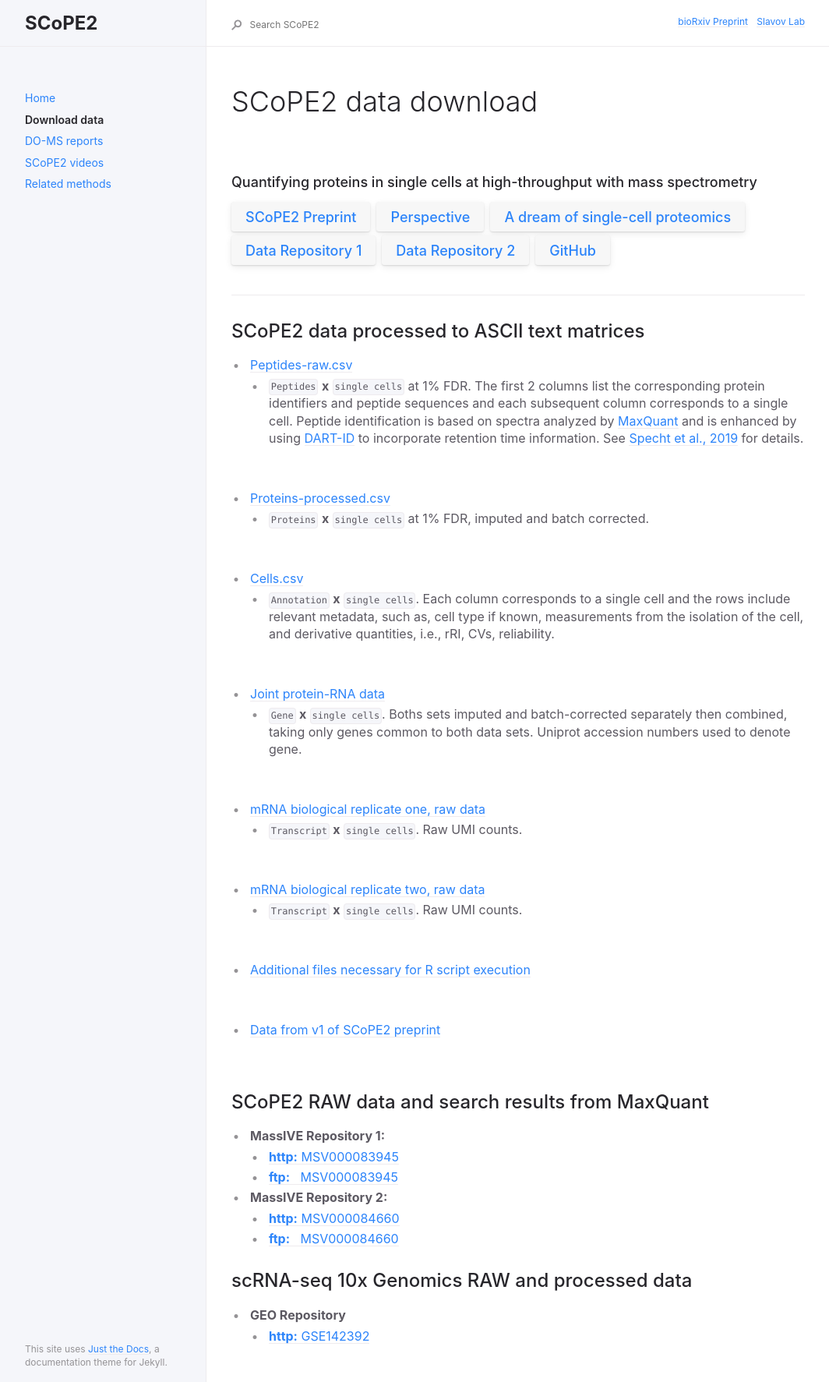
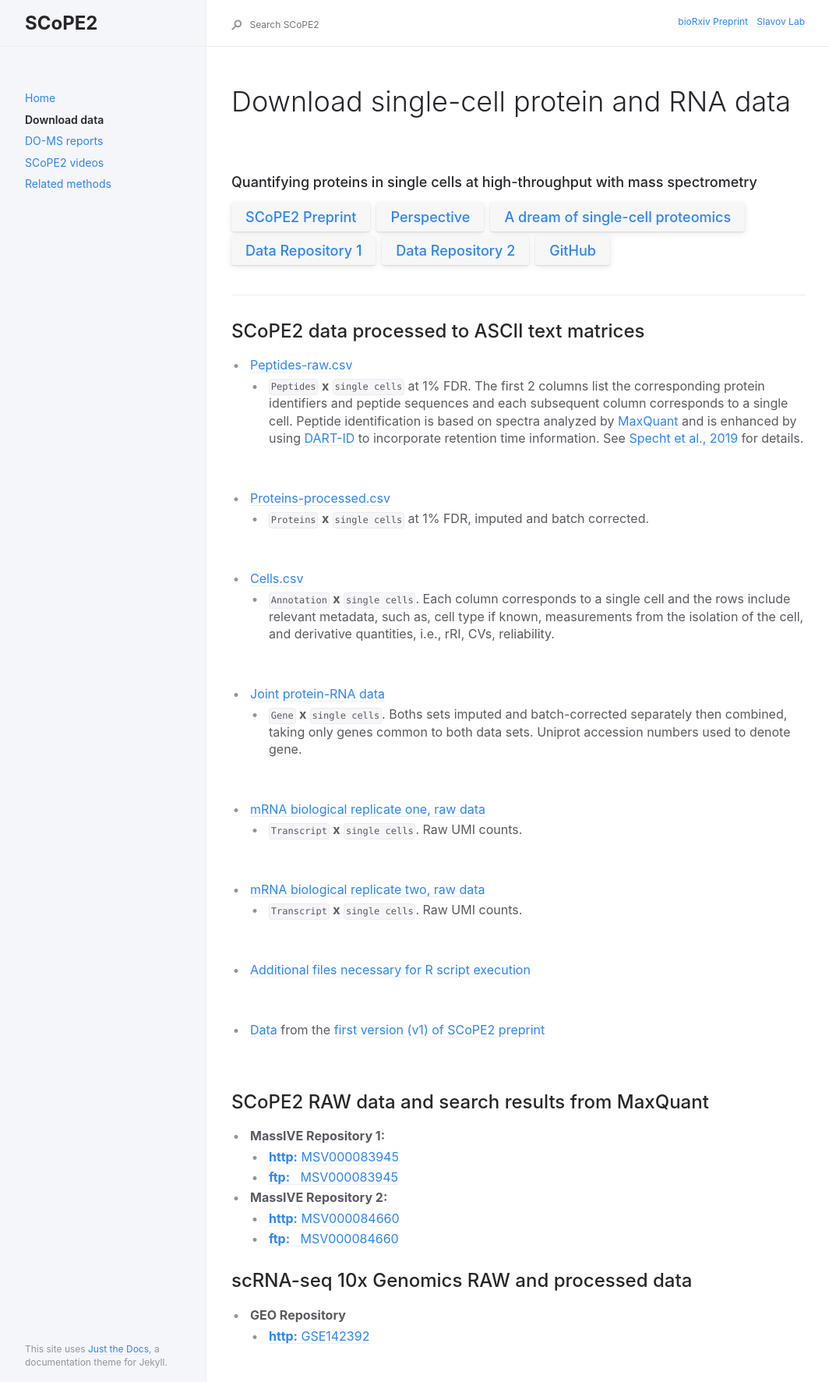
Before and after one commit to SlavovLab/SCoPE2, a Jekyll site: the page built from docs/docs/data.md, in a window 1280 px wide. Shown: the whole page at 78% size, without its empty margins (91-1155 px from the left). Built offline with Jekyll 4.4.1, drawn with Linux system fonts in a browser that asks for light colours.

Commit message:
Update data.md

```diff
--- a/docs/docs/data.md
+++ b/docs/docs/data.md
@@ -6,7 +6,7 @@ permalink: docs/data
 description: "download single-cell proteomics data from SCoPE2, a second generation SCoPE-MS"
 ---
 
-# SCoPE2 data download
+# Download single-cell protein and RNA data
 
 &nbsp;
 
@@ -23,7 +23,7 @@ description: "download single-cell proteomics data from SCoPE2, a second generat
 
 
 * [Peptides-raw.csv](https://drive.google.com/open?id=1c9fwYI4qf9LzaQHf0wXoYAr2fuqNhNll)
-  - `Peptides` **x** `single cells` at 1% FDR.  The first 2 columns list the corresponding protein identifiers and peptide sequences and each subsequent column corresponds to a single cell. Peptide identification is based on spectra analyzed by [MaxQuant](https://www.maxquant.org/)  and is enhanced by using [DART-ID](https://dart-id.slavovlab.net/) to incorporate retention time information. See [Specht et al., 2019](https://www.biorxiv.org/content/10.1101/665307v1) for details.
+  - `Peptides` **x** `single cells` at 1% FDR.  The first 2 columns list the corresponding protein identifiers and peptide sequences and each subsequent column corresponds to a single cell. Peptide identification is based on spectra analyzed by [MaxQuant](https://www.maxquant.org/)  and is enhanced by using [DART-ID](https://dart-id.slavovlab.net/) to incorporate retention time information. See [Specht et al., 2019](https://www.biorxiv.org/content/10.1101/665307v3) for details.
 
 &nbsp;
 
@@ -56,7 +56,7 @@ description: "download single-cell proteomics data from SCoPE2, a second generat
 
 &nbsp;
 
-* [Data from v1 of SCoPE2 preprint](https://drive.google.com/open?id=1cMQ-SIGpHwSfx9wJF2fIa-t8yX329LPM)
+* [Data](https://drive.google.com/open?id=1cMQ-SIGpHwSfx9wJF2fIa-t8yX329LPM) from the [first version (v1) of SCoPE2 preprint](https://www.biorxiv.org/content/10.1101/665307v1)
 
 &nbsp;
 
```
